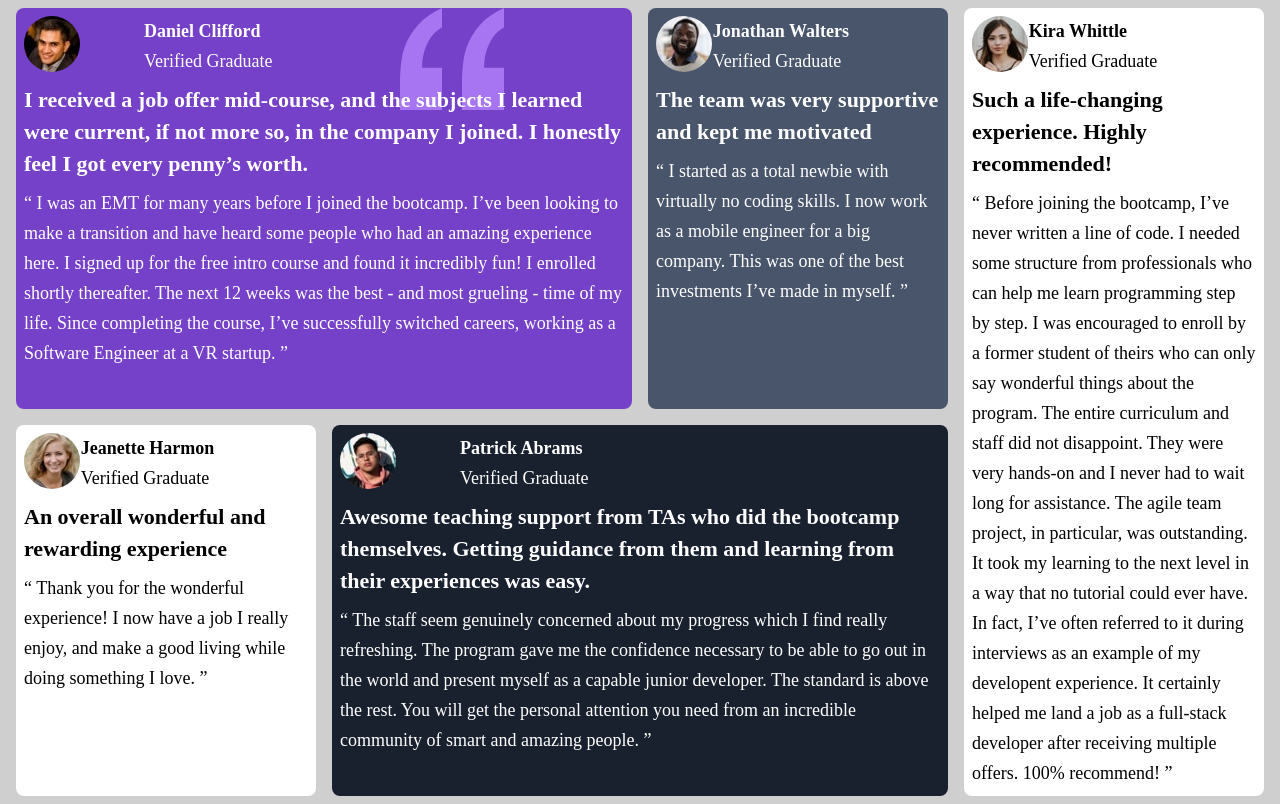
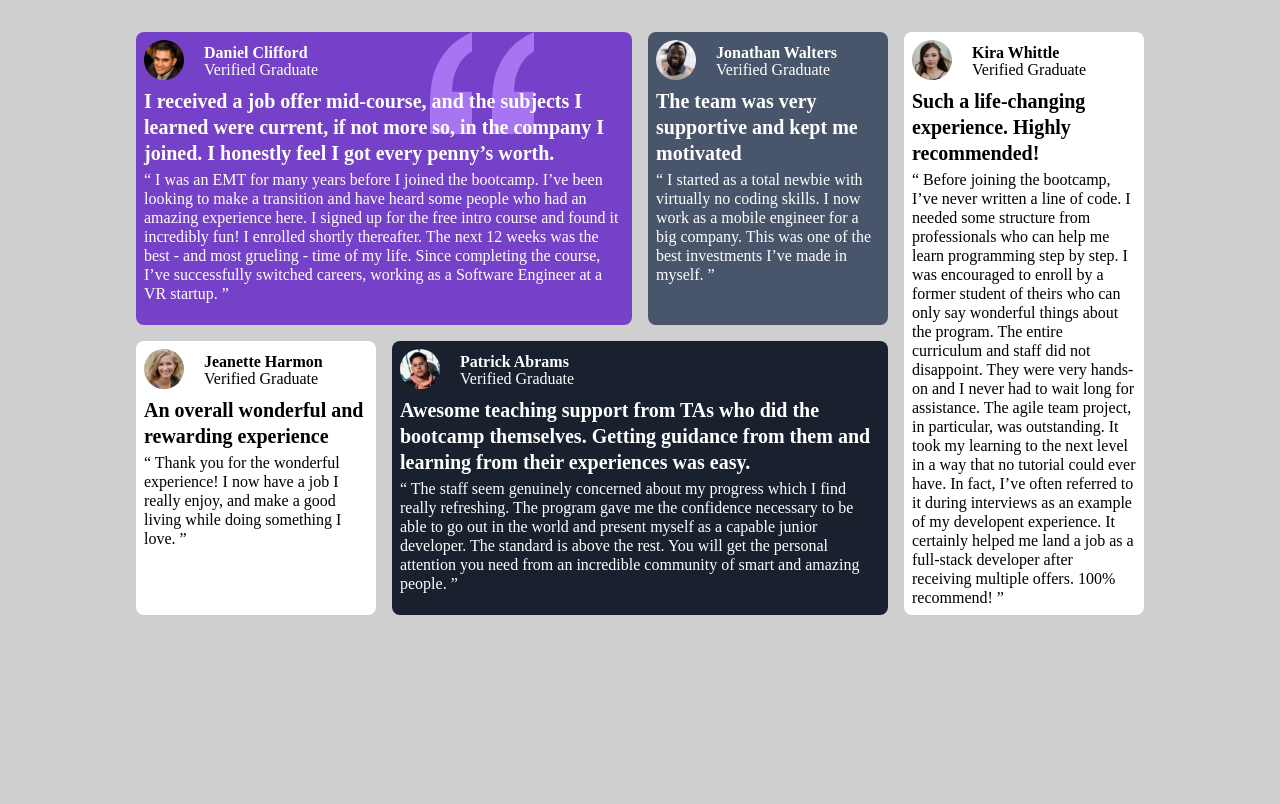
Before and after one commit to IanGathuita/testimonials-grid-section, a plain HTML site: page index.html in a window 1280 px wide. Drawn offline with Linux system fonts and the light colour scheme; a web font is replaced by a local one.

Commit message:
Modified and added some elements and styles

```diff
--- a/Styles/styles.css
+++ b/Styles/styles.css
@@ -1,6 +1,7 @@
 *{
     margin:0;
     padding: 0;
+    font-family: "Barlow Semi Condensed";
 }
 html,body{
     max-width: 100vw;
@@ -38,26 +39,29 @@ main{
     color: #ffffff;
 }
 img{
+    max-width: 40px;
+    height: auto;
     border-radius: 50%;
 }
 p{
-    font-size: 18px;
-    line-height: 30px;
+    font-size: 16px;
+    line-height:26px;
 }
 h3{
-    font-size: 18px;
-    line-height: 30px;
+    font-size: 16px;
+    line-height: 26px;
 }
 h2{
-    font-size: 22px;
-    line-height: 32px;
-    margin-bottom: 8px;
+    font-size: 20px;
+    line-height: 26px;
+    margin-bottom: 4px;
 
 }
 
 .user{
     display: grid;
-    grid-template-columns: 2fr 8fr;
+    grid-template-columns: 60px auto;
+    grid-auto-rows: minmax(20px,20px);
     margin-bottom: 8px;
 }
 .user img{
@@ -73,33 +77,36 @@ h2{
 
 @media only screen and (min-width:768px) {
     main{
+        max-width: 80%;
+        margin: 24px auto;
         display: grid;
         grid-template-columns: repeat(4,1fr);
         grid-template-rows: auto auto;
+        grid-template-areas:
+        "first-post first-post second-post fifth-post"
+        "third-post fourth-post fourth-post fifth-post"
+        ;
     }
     .first-post{
-        grid-column-start: 1;
-        grid-column-end: 3;
+        grid-area: first-post;
     }
     .second-post{
-        grid-column-start: 3;
-        grid-column-end: 4;
+        grid-area: second-post;
     }
     .third-post{
-        grid-column-start: 1;
-        grid-column-end: 2;
+        grid-area: third-post;
     }
     .fourth-post{
-        grid-column-start: 2;
-        grid-column-end: 4;
+        grid-area: fourth-post;
 
     }
     .fifth-post{
-        grid-column-start: 4;
-        grid-column-end: 5;
-        grid-row-start: 1;
-        grid-row-end: 3;
+        grid-area: fifth-post;
 
+    }
+    /* In order to fit in the height as required. May affect readability */
+    p{
+        line-height:19px;
     }
 
 
--- a/index.html
+++ b/index.html
@@ -6,6 +6,7 @@
     <meta name="viewport" content="width=device-width, initial-scale=1.0">
     <title>Document</title>
     <link rel="stylesheet" href="Styles/styles.css">
+    <link rel="stylesheet" href="https://fonts.google.com/specimen/Barlow+Semi+Condensed">
 </head>
 <body>
     <main>
```
